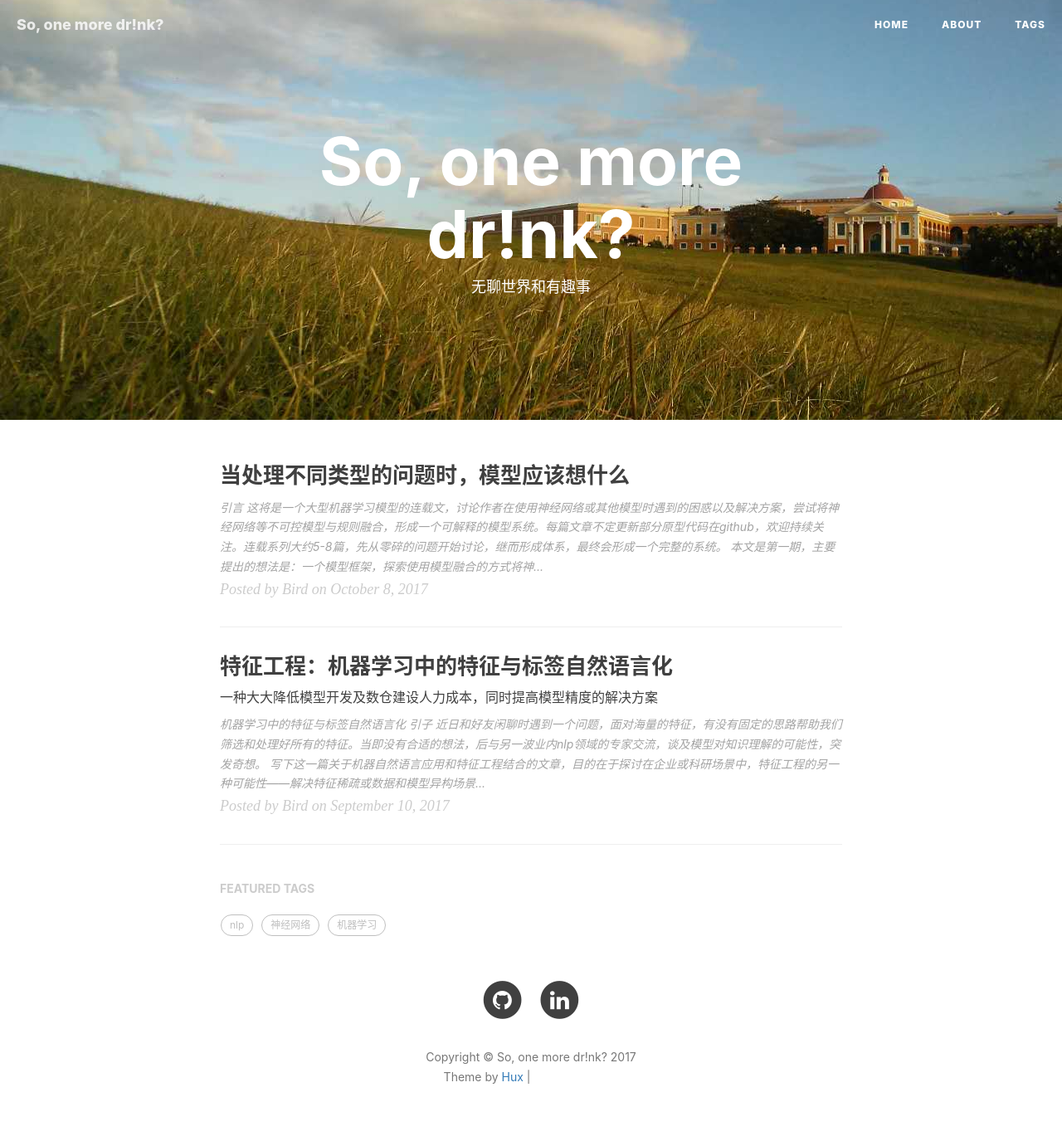
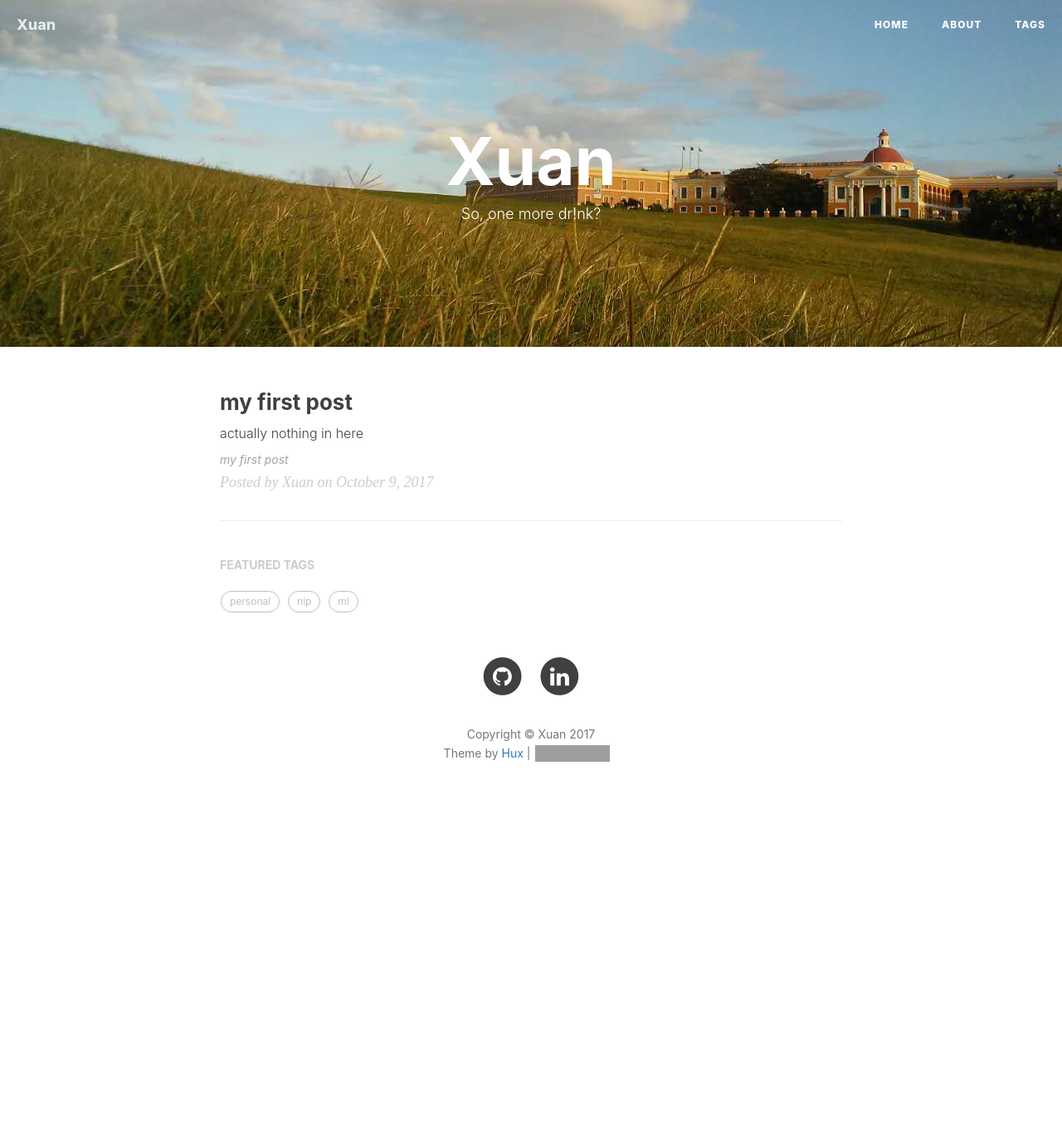
Before and after one commit to Alex-X-W/Alex-X-W.github.io, a Jekyll site: the page built from index.html, in a window 1280 px wide. Shown: the whole page at 83% size. Built offline with Jekyll 4.4.1, drawn with Linux system fonts in a browser that asks for light colours; nearby versions of some CDN libraries; the list of posts is cut into pages by our own code; comment, search, counter and statistics services are not loaded; after the commit the page ends 985 px from its top, so only the background shows below that; some of the changed lines change nothing that is shown; grey boxes are pictures that could not be loaded.

Commit message:
update posts

```diff
--- a/_config.yml
+++ b/_config.yml
@@ -1,5 +1,5 @@
 # Site settings
-title: So, one more dr!nk?
+title: Xuan
 SEOTitle: Xuan
 header-img: img/header.jpeg
 # email:
--- /dev/null
+++ b/_posts/2017-09-10-first.markdown
@@ -0,0 +1,19 @@
+---
+layout:     post
+title:      "my first post"
+subtitle:   "actually nothing in here"
+date:       2017-10-09
+author:     "Xuan"
+header-img: "img/in-post/1/header.jpeg"
+header-mask: 0.3
+catalog:    true
+tags:
+    - personal
+    - nlp
+    - ml
+---
+
+
+>  **my first post**
+
+>
--- a/_posts/2017-09-10-nlp-feature.markdown
+++ /dev/null
@@ -1,115 +0,0 @@
----
-layout:     post
-title:      "特征工程：机器学习中的特征与标签自然语言化"
-subtitle:   "一种大大降低模型开发及数仓建设人力成本，同时提高模型精度的解决方案"
-date:       2017-09-10
-author:     "Bird"
-header-img: "img/in-post/nlp_feature/post-bg-2015.jpg"
-header-mask: 0.3
-catalog:    true
-tags:
-    - nlp
-    - 神经网络
-    - 机器学习
----
-
-
->  **机器学习中的特征与标签自然语言化**
-
-# 引子
-
->*近日和好友闲聊时遇到一个问题，面对海量的特征，有没有固定的思路帮助我们筛选和处理好所有的特征。当即没有合适的想法，后与另一波业内nlp领域的专家交流，谈及模型对知识理解的可能性，突发奇想。*
-
-
-写下这一篇关于机器自然语言应用和特征工程结合的文章，目的在于探讨在企业或科研场景中，特征工程的另一种可能性——解决特征稀疏或数据和模型异构场景下一种通用的解决方案。**一种大大降低模型开发及数仓建设人力成本，同时提高模型精度的解决方案。**
-
-
-在机器学习科研领域中，往往可以看到的是在规整及缺失率低特征的数据集下，固定的生产线解决一个特定的问题。而工业和现实场景中，用户的信息往往是极度稀疏的：
-1.企业的目标用户的静态特征可能是平均缺失率在90%以上,用户的行为也极度稀疏，行为日志（购买各种各样的商品、进行不同软件的安装卸载）的种类太多无法onehot导致维度爆炸；
-2.预测目标复杂，无法用一个简单的loss function描述：推荐平台需要预测用户购买物品的可能性而广告平台需要预测用户B是否点击广告，用户画像团队需要刻画用户的各种画像属性。
-**科研或数据比赛中对于特征工程的处理方式往往对评分产生巨大的影响，解决维度灾难和特征的理解问题往往意味着更胜一筹。
-企业的数据团队往往需要一种较为万金油的流水线解决各种各样的场景，而不是被业务牵着走，以至于不断投入人力。
-如果你也遇到以上问题，可能下面的方案对你有所帮助。**
-
-
-# **困境：传统模型的软肋**
-传统的模型如决策树和神经网络都不能直接解决问题，只有依赖于优秀的算法专家的特征工程才能躲避特征的维度灾难。这是因为从本质上来说模型是一个概率统计的解决方案，通过样本的输入，对特征尝试进行解析，从而使用固定的范式（决策树、神经网络的激活函数）及合适的权重拟合输出。
-这里提出大部分模型的两个短板：
-1.从输入端说，模型并不能进行推理层面的特征学习。
-例如性别特征在onehot后使用0,1作为输入，此时特征已经丢失了性别的含义，仅仅可能通过样本的标签反馈进行学习，获得这个特征0和1与标签的相关性。也就是说没有足够的样本，即使非常简单明了的特征模型也无法理解。
-2.从输出端说，模型也不能很好的理解目标，无论是回归还是分类模型，在模型内也仅仅是权重的分布。
-比如一个模型在吃下一定样本后能非常好的预测一个人的性别和年龄，但这个模型对于另一个场景需要对用户的穿衣类型确毫无帮助（事实上这两个问题十分相关），除非再提供同样多的穿衣样本才能帮助模型解决第二个场景。
-
-# **银弹：特征及目标自然语言化**
-对nlp领域有一定了解的朋友一定清楚，深度学习的nlp模型对于情感分析以及文章关键词抓取已经较为成熟。word2vec等技术也可以很好的解释了模型对于文本确实有一定的理解力。那么试想一下，我们为什么不抛弃这么多年的思维定式：**模型一定需要二进制01表征特征和标签吗？为什么模型不可以像正常人类一样，阅读一段自然语言给出答案呢？**
-也就是特征和目标自然语言化：
-liling 0,-1,-1,7  （-1代表缺失）
-wangping 1,20,3,-1 ……
-
-->
-
-"李灵 性别男性 关注体育"
-"王平 性别女性 年龄20岁 学历本科"
-……
-liling login,08：00
-liling logout,12：00
-wangping click，100,12:00 ……
-
-->
-
-"李灵 上午登录 中午登出"
-"王平 中午点击推荐页"
-……
-
-可以看到学历等枚举特征是很难onehot或线性化处理的，行为日志也没有办法规整成统一的格式给模型。而自然语言化完全没有这个问题，所有结构化数字信息都可以转义成自然语言。
-
-## **优与劣——算法部分**
-脑洞开完，轮廓调子定好，现在来抠细节。
-优势：
-**1.更加理解特征**。在现在的神经网络nlp解决方案中，翻译等领域还不成熟，也就是seq2seq并不能很好的吃透自然语言。所幸的是我们并不需要模型真的像人类一样流利的阅读能力，因为我们的特征可以整理成相对规范的自然语言。lstm比较适合文章整体的把握而cnn或attention更适合局部字段的截取，所以一个attention层或textcnn都可以很好的解决特征阅读的功能。更加微妙的是，由于自然语料大量存在，模型可以一定程度理解特征（如男性，女性等词语）。
-
-**2.稀疏特征问题完美解决**。由于缺失值如上可以直接忽略，所有目标的描述都可以紧凑写入，完美解决稀疏问题。即使随着业务变更，不需要修改模型结构，仅仅需要将新的特征append到老的特征后即可，由于attention或cnn的特性，连顺序都可以忽略。
-
-**3.数仓建设困难大大降低**，一个简易的消息管道+汇聚的方式即可解决问题（见后文架构部分）。再也没有巨大的横表。
-
-**4.训练目标更加弹性**。既然输入特征可以自然语言化，预测目标同样可以是一段自然语言。
-说到这里，我们可以大致把模型的结构画成如下：
-![](/img/in-post/nlp_feature/1.png)
-所有的自然语言embedding层共享权重，不同场景只要有一个良好的fine-tune方式加上每个场景若干个较少神经元的fc层（防止过拟合）。如：
-场景目标1
-特征："王平 性别女性 年龄20岁 学历本科 昨天上午收藏了iphone7"  目标："购买iphone7"
-标签：0（购买）1（不买）
-场景目标2
-特征："王平 性别女性 年龄20岁 学历本科 七天内购买了基金"  目标："月收入"
-标签：0~10000（线性结果）
-这两个场景只要用样本finetune fc层即可，这让模型需要的样本大大减少。
-这个优势**有待商榷**，作者还在不同的场景中尝试验证。
-理论上说，随着场景增加，模型底层也会具有更加丰富的知识，维护多个场景多个模型反而更加轻松。
-
-劣势：
-**1.训练模型的过程更加复杂**，需要一个对深度学习模型有较多经验的工程师，在不同类型场景的样本中使用一个合理的方式训练embedding层及attention层。
-2.虽然模型可能吸收更多的行为特征原始记录，但依然需要人力考虑精简特征，否则会给模型带来负担。团队中需要对业务有理解的分析人员在不同的场景可以筛选不同的特征放入模型。
-
-## **优与劣——数仓部分**
-这个部分给数仓建设或算法团队的架构师。
-优势：
-1.以往的数仓往往是如下：
-![](/img/in-post/nlp_feature/2.png)
-这个需要大量的算法人员各自维护各自的模型，同时当算法需要某些特征的时候，反馈给数仓开发人员，开发人员把静态特征集合到横表中。而行为特征没有办法快照的情况下，需要算法人员找寻一个合适的刻画方式将行为特征转化为静态特征（如登录详单无法喂给模型，需要刻画成一周登录频率等）。这个过程不仅丢失细节，同时生产线太长，如果刻画的特征不好用，又需要重新反馈给开发进行新的任务开发。同样的一波数仓开发人员很可能要应对多个场景的特征提取。
-而在这个新的模型下，数仓架构只需要：
-![](/img/in-post/nlp_feature/3.png)
-此时数仓的建设标准化，不需要再应对变化的需求，与算法几乎解耦。特征提取目标明确，不需要再在各个维度加工特征，仅需要清洗和自然语言化原始日志。
-各个算法工程师可以非常随意地自取需要的特征union+groupby到一起即可。
-2.模型可解释：通过对attention或cnn的decoder，可以解析模型作出判断时所关注的区域，也就是关键字。
-
-劣势：
-线上需要机器的资源由cpu密集型特征提取计算转向gpu密集进行训练预测。由于nlp的特征目前仅仅可以由神经网络使用，所以LR等模型不可用。gpu训练是一次性消耗，不需要频繁使用。
-没有看到其他明显劣势。可能个人工作经验较少，欢迎各位大牛拍砖。
-
-# **写在最后**
-暂不提供代码的原因是作者在业界并没有看到相关的文章或模型，亦没有这样混乱的异构数据集让我测试，所以我在寻找各式场景尝试及更新理论，如果能找到一个非常合适的模型及数据会将样例代码分享出来。目前我搜集到的数据进行测试的结果里，在十万级别用户处理单一分类问题场景时，百万样本下，自然语言风格的模型已经超越了普通特征模型（决策树及传统神经网络），且随着特征和行为的复杂化、样本的增多，自然语言模型效果越来越好。
-如果大家有意见或建议，以及合适的公开数据集可以测试这个算法，欢迎联系我：whitebird827@163.com。把这个思路分享出来也欢迎有兴趣的各位自行进行尝试交流，个人来看这个脑洞还是很有趣的。
-最后。未经授权，严禁转载。
-
-
->
--- a/_posts/2017-10-08-Y_1.markdown
+++ /dev/null
@@ -1,76 +0,0 @@
----
-layout:     post
-title:      "当处理不同类型的问题时，模型应该想什么"
-subtitle:   ""
-date:       2017-10-08
-author:     "Bird"
-header-img: "img/in-post/Y_1/bg.jpeg"
-header-mask: 0.3
-catalog:    true
-tags:
-    - 神经网络
-    - 机器学习
----
-
-
-
-
-# 引言
-
->*这将是一个大型机器学习模型的连载文，讨论作者在使用神经网络或其他模型时遇到的困惑以及解决方案，尝试将神经网络等不可控模型与规则融合，形成一个可解释的模型系统。每篇文章不定更新部分原型代码在github，欢迎持续关注。连载系列大约5-8篇，先从零碎的问题开始讨论，继而形成体系，最终会形成一个完整的系统。*
-
-
-本文是第一期，主要提出的想法是：**一个模型框架，探索使用模型融合的方式将神经网络可解释同时化整为零将模型更加小巧化，训练更加迅速。**
-
-
-
-# **当处理不同类型的问题时，大脑在想什么**
-在做知乎看山杯的文本标签（该问题可以理解为一个简单的文本主题分类问题，为一段话赋予一个主题，如篮球、情感、国际新闻、娱乐八卦等）的模型时，我遇到一个令我非常困惑的问题，就是无论我怎么调整nlp模型的结构，都不能对样本中冷门标签做好分类（该部分标签训练集占比太少）。
-在其他数据集上时，当分类足够多，一些标签甚至开始互相影响，当我使用较深的模型时，抽象的标签（如情感、娱乐八卦）准确性更好;而当我使用规模较小的模型，则词语直接匹配的标签（如体育、军事）更加准确。
-这些问题可能大家也司空见惯：第一个问题，原因是冷门标签太少，模型无法训练出来。第二个问题人们通常使用异构的模型进行融合，弥补部分损失。但我想应该还有更好的答案。
-
-回想一下中学课堂里的场景，一个上午四节课不乏这样的插曲：在做完了一套数学练习课后紧接着开始了语文的文言文默写，大脑从数字及公式中立即跳跃到了唐宋元明清的时空。注意到这个时候你的大脑接收到的输入是一样的，同样是一样的文字，很显然你的大脑不会用诗词歌赋填充数学考卷上的空白，也不会尝试使用因式分解去解析李白的诗歌。
-关键在于大脑没有尝试用不合适的方案解决问题。以往的模型融合无论是stacking还是bagging，都是在训练集全集随机抽样上进行训练，然后使用一个二级模型进行融合结果;或是像gbdt一样使用前面的tree预测结果，找出得分较低的结果对进行后续的tree训练。
-而一个更合理的方案应该是**根据输入信息判断该使用哪种模型**。
-
-# **前置路由的模型框架**
-综上所述，我们应该将选择模型前置，模型框架如下：
-![](/img/in-post/Y_1/3.png)
-由一个Meta模型根据输入信息判断这个输入该由哪个子模型处理，然后把这条样本直接扔给相应子模型。
-接下来的部分是代码细节，各位可以结合代码阅读：[example link](https://github.com/white-bird/white-bird.github.io/blob/master/code/Y_1/routenet.py)。
-我选择了一个非常简单的案例，数据样本由两部分构成，一部分是3位数的加法计算、一部分是1位数乘法运算。并没有任何标志位标志出该条记录是加法还是乘法。这可以简单的模拟上文说的文本主题问题，模型首先需要判断文本属于哪个分类，才能更好的做细化判断。（当然文本分类不仅仅只有两大类）
-模型的训练过程如下：
-1.初始化meta模型以及子模型，训练集使用meta模型进行预测，然后使用softmax或sigmoid分给相应的子模型;
-2.子模型训练自己分到的一批数据，并将训练结果的误差同时也反馈给meta模型，如果某条记录训练误差较大，meta下次则会降低它分到这个子模型的概率;
-3.为了防止所有的数据倾斜在一个子模型里过拟合，meta模型的预测结果随机混入一定偏置，让所有样本都可能随机跳到不属于它的子模型。
-
-看起来很简单，那么比起之前的融合方案或者一些hierarchy模型，这个体系的优势在哪呢？它是否work？首先放一下这个代码单个大模型和双模型的结果差距。各位可以自行改变line 165-line 166进行测试，默认是双子模型，如果想测试单模型只要删掉model2即可。
-![](/img/in-post/Y_1/1.png)
-上图是当乘法与加法样本一样多时两个模型的误差，横坐标是迭代论次，纵坐标是mape误差值。蓝线是单模型（该模型是绿线模型的两倍宽度）、绿线是有route效果的双模型。虽然是两个完全一样的子模型，但在这个体系下，它们自动完成了分工，分别分走了一半数据。可以看到双子模型不但没有过拟合现象，而且得分也高于单模型。
-![](/img/in-post/Y_1/2.png)
-上图是当乘法与加法样本二比一时两个模型的mape误差。蓝线是单模型、绿线是有route效果的双模型。可以看到当不同的样本出现数据倾斜时，双子模型仍然没有降低预测效果，而单模型效果显著变差。有兴趣的朋友可以debug代码观察，meta模型很好的把两种输入分成给了两个子模型。
-
-为什么单个模型不能处理好这部分问题呢，理论上说只要模型足够大足够深，神经网络不是应该也能很好的拟合训练集吗？原因就在于神经网络的训练方式是batch训练反馈机制，在单模型里你没有办法让对加法的样本进行加深学习而不影响计算乘法的神经元。所谓更深更大的神经网络像一个在舞台上叠罗汉顶着若干表演者保持平衡的演员，任何一点压力都会改变演员的节奏，拿掉任何一点配重就会坍塌。这也是我对神经网络最痛恨的一点，在这个系列连载中我会一点一点尝试将神经网络可控化。而在这个框架下，训练加法样本时乘法模型处于一个休眠状态，加法样本只会影响加法的模型。
-
-这还仅仅两个完全一样的子模型的情况，在这个框架下，你甚至可以使用若干个异构的子模型，将合适的样本分给合适的模型，甚至放入一些gbdt或者规则模型也无不可。同时所有的样本处理流水线都可以被观察调整。无限可能。
-
-# **不仅仅是同样输入的场景**
-是的，我想这个模型应该不止限于处理相同输入的数据集，在我的特征自然语言化一文中已经讨论过将一切输入自然语言化。不仅仅是加法和乘法，即使是数学和语文问题同时放入这个框架也未尝不可。
-也许探索单个结构优秀的模型并不是一个正确的方向，而是应该使用大量自适应的小模型解决不同的问题。不同的样本进入时进行不同模块的学习过程，而不是每次训练都需求全量的样本，更加贴合人类学习的过程。至于子模型自适应性及管理训练，之后的更新会讨论。
-
-# **一点总结**
-这一part虽然只讨论了一个前置的路由选择模型框架，但它是后续模型框架的核心，敬请期待后面的更新。
-总结一下这个框架的几个显著优点：
-1.初步的模型可解释，可以看到哪个模型训练了哪些样本;
-2.样本的迭代训练，不再需要将所有的样本同时喂给一个模型，一定程度上可扩展性更加强大，gpu危机的拯救者；
-3.效果更加优秀，至少不可能差于单模型。同时将端到端的神经网络与其他模型融合成为可能。
-
-未经授权，严禁转载。
-
-下期将要讨论的话题是：**当机器进行阅读时，模型应该学习什么？**
-词向量的一次性全量训练的方式是否合理？还是应该像人类一样迭代更新自己的词库？
-为什么我们在学习新词时只需要字典上的一句解释而词向量的训练依赖大量语料？
-nlp模型有没有办法迭代学习词向量？
-
-
->
--- a/index.html
+++ b/index.html
@@ -1,6 +1,6 @@
 ---
 layout: page
-description: "无聊世界和有趣事"
+description: "So, one more dr!nk?"
 ---
 
 {% for post in paginator.posts %}
```
Also changed, not shown: img/in-post/1/header.jpeg (added), img/in-post/Y_1/1.png (deleted), img/in-post/Y_1/2.png (deleted), img/in-post/Y_1/3.png (deleted), img/in-post/Y_1/bg.jpeg (deleted), img/in-post/nlp_feature/1.png (deleted), img/in-post/nlp_feature/2.png (deleted), img/in-post/nlp_feature/3.png (deleted), img/in-post/nlp_feature/post-bg-2015.jpg (deleted).
